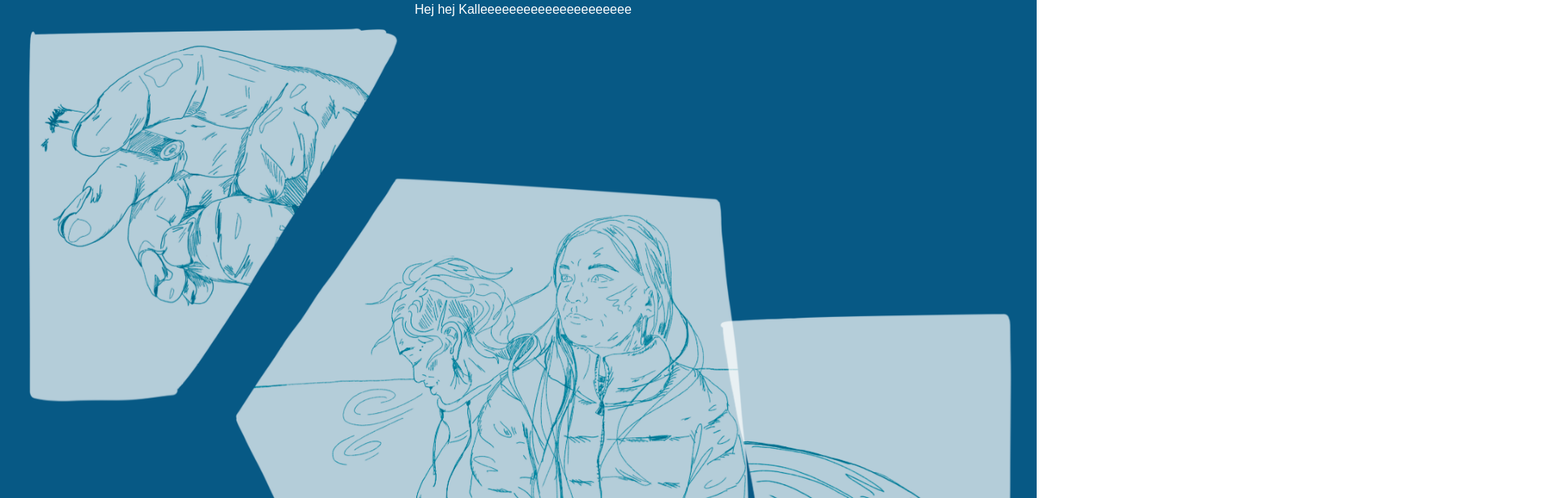
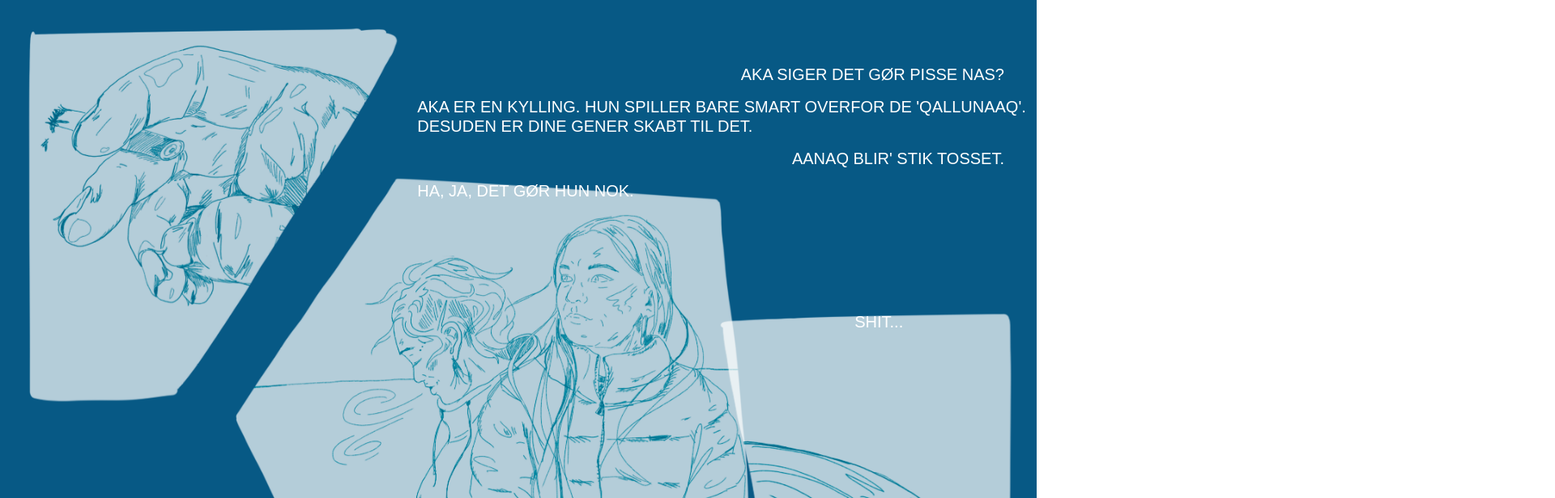
Before and after one commit to helena-hollander/Tunniit, a Vue app: page /chapter in a window 1280 px wide. Shown: the top 616 px of the page at 81% size, 1920 px wide, since content can reach past the window. Built offline with nearby package versions, Linux system fonts and the light colour scheme; a web font is replaced by a local one.

Commit message:
langsomt_fremdad_med_dialog

```diff
--- a/src/components/molecules/TextLayout.vue
+++ b/src/components/molecules/TextLayout.vue
@@ -3,7 +3,14 @@ import { ref, onMounted, onUnmounted } from 'vue'
 
 </script>
 <template>
-<div class="grid grid-cols-5 absolute top-0 text-white font-dialog">
-    <p class="w-[200vw] col-span-2 col-start-3">Hej hej Kalleeeeeeeeeeeeeeeeeeeee</p>
+<div class="grid grid-cols-10 absolute top-10 text-white text-xl/[1.2] font-dialog p-4 pr-10 pt-10 gap-x-6 gap-y-4 overflow-x-hidden">
+    <!-- dialog 1 -->
+    <p class="w-[100vw] col-span-5 col-start-6 justify-self-end text-right">AKA SIGER DET GØR PISSE NAS?</p>
+    <p class="w-[100vw] col-span-3 col-start-5">AKA ER EN KYLLING. HUN SPILLER BARE SMART OVERFOR DE 'QALLUNAAQ'. <br>DESUDEN ER DINE GENER SKABT TIL DET.</p>
+    <p class="w-[100vw] col-span-5 col-start-6 justify-self-end text-right">AANAQ BLIR' STIK TOSSET.</p>
+    <p class="w-[100vw] col-span-3 col-start-5">HA, JA, DET GØR HUN NOK.</p>
+    <p class="w-[100vw] h-[146px] col-span-5 col-start-5 justify-self-end content-end text-right">SHIT...</p>
+    <!-- dialog 2 -->
+    <p class="w-[100vw] h-[240px] col-span-3 col-start-2 content-end translate-x-[-40px]">ER DU KLAR?</p>
 </div>
 </template>
```
